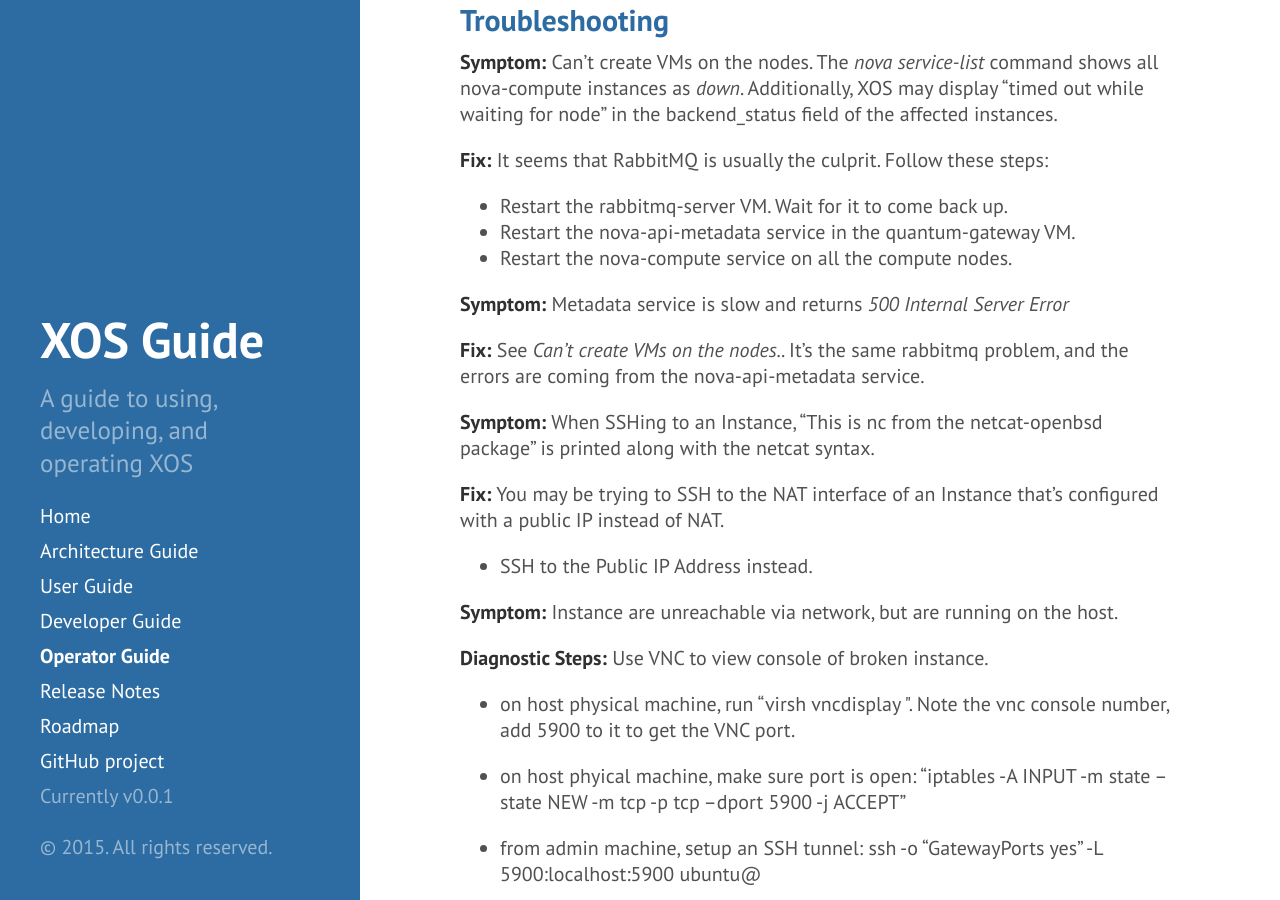
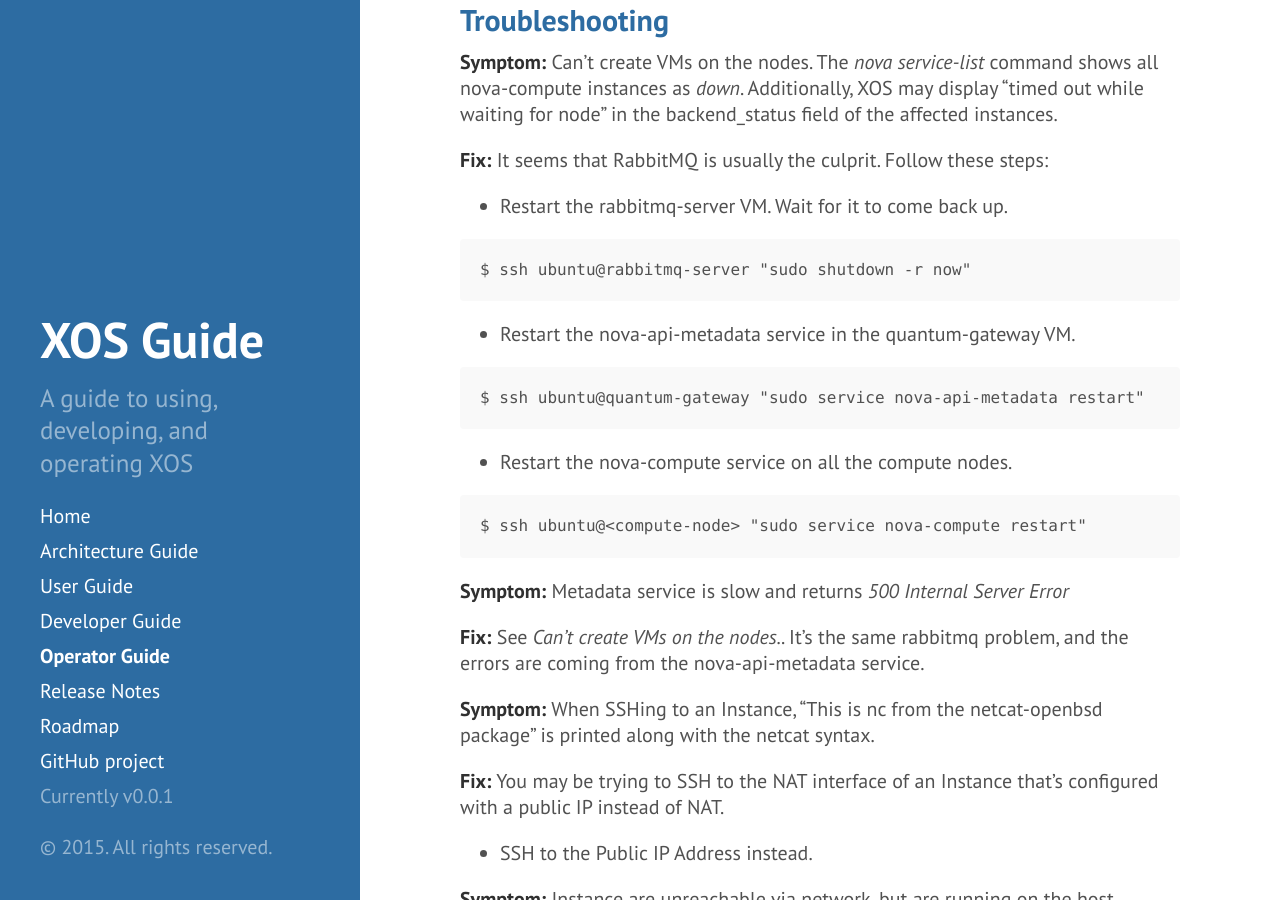
Before and after one commit to open-cloud/open-cloud.github.io.old, a Jekyll site: the page built from 3_operator.md, in a window 1280 px wide and 900 px high, scrolled down 11248 px. Built offline with Jekyll 4.4.1, drawn with Linux system fonts in a browser that asks for light colours; Markdown is read by kramdown in place of the engine named in the settings.

Commit message:
Update 3_operator.md

````diff
--- a/3_operator.md
+++ b/3_operator.md
@@ -440,8 +440,22 @@
 **Fix:** It seems that RabbitMQ is usually the culprit.  Follow these steps:
 
 * Restart the rabbitmq-server VM.  Wait for it to come back up.
+
+```
+$ ssh ubuntu@rabbitmq-server "sudo shutdown -r now"
+```
+
 * Restart the nova-api-metadata service in the quantum-gateway VM.
+
+```
+$ ssh ubuntu@quantum-gateway "sudo service nova-api-metadata restart"
+```
+
 * Restart the nova-compute service on all the compute nodes.
+
+```
+$ ssh ubuntu@<compute-node> "sudo service nova-compute restart"
+```
 
 **Symptom:** Metadata service is slow and returns *500 Internal Server Error*
 
````
